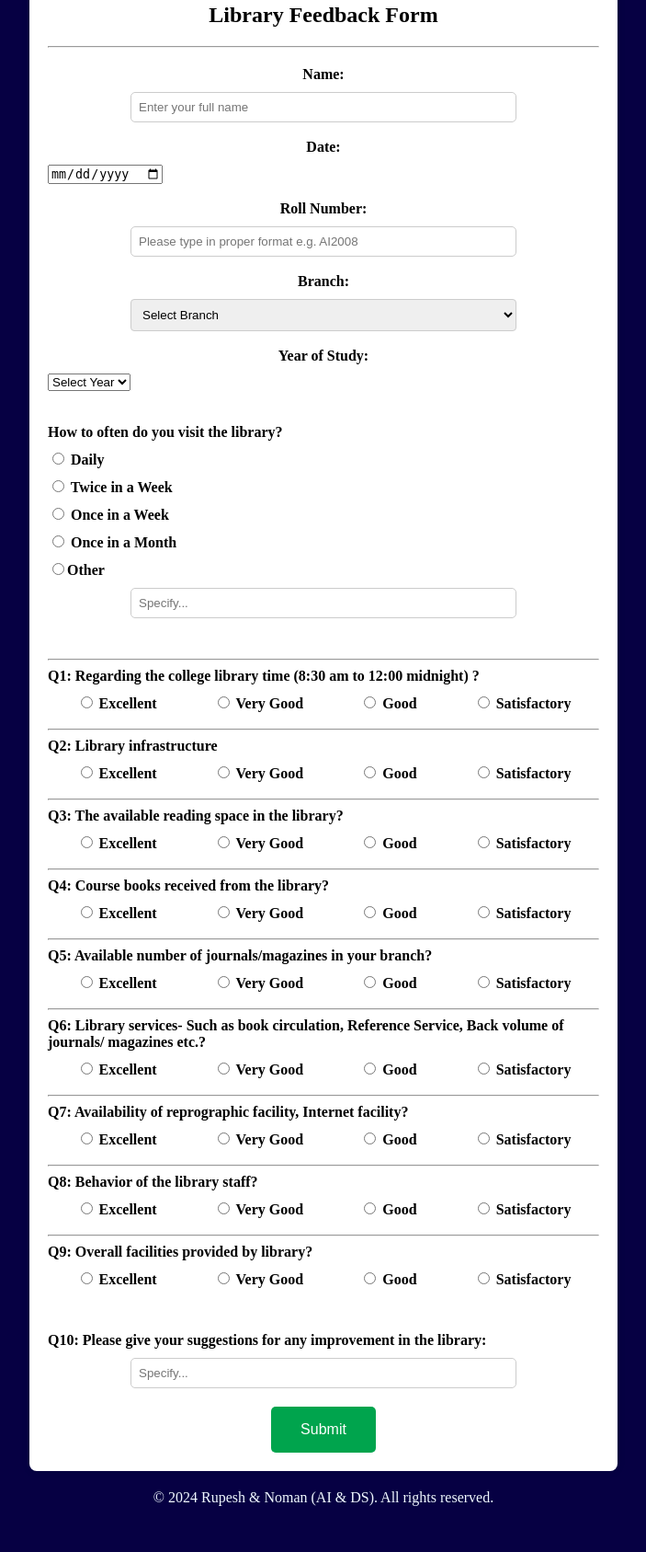
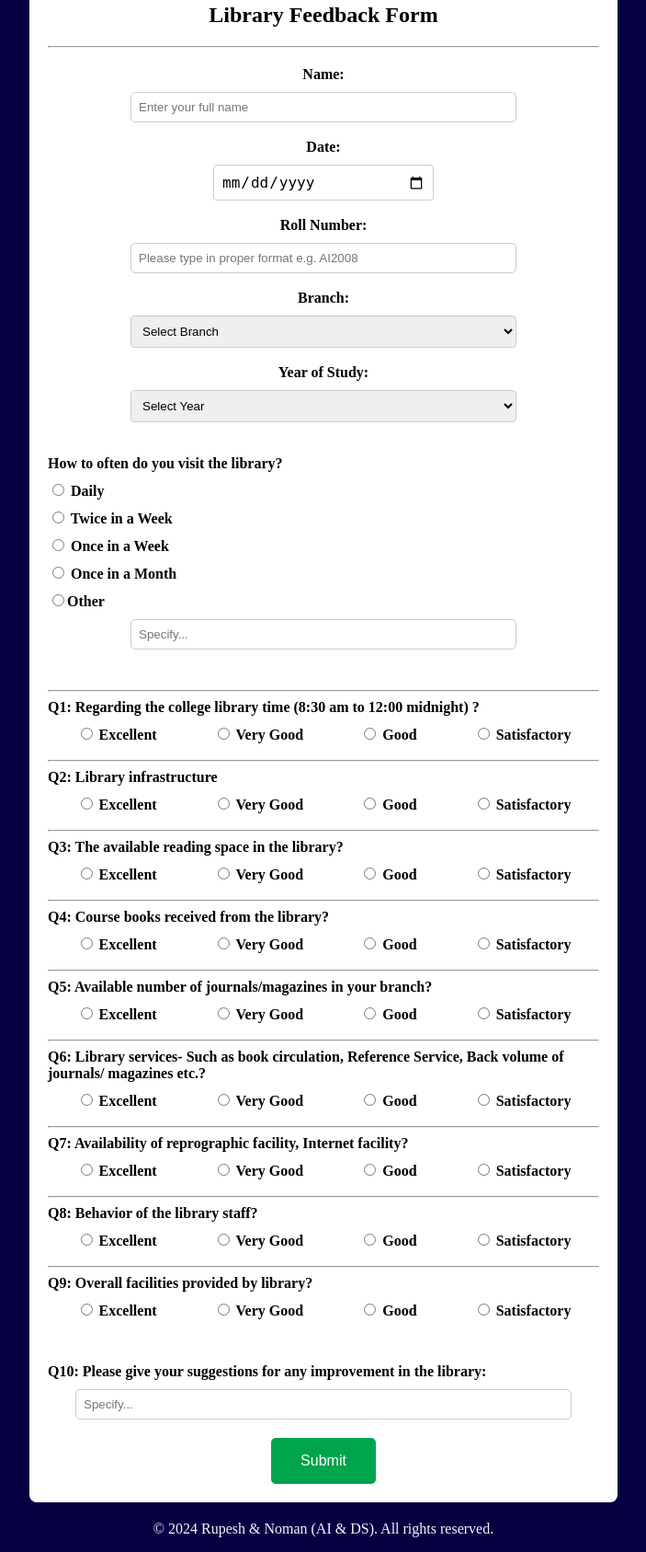
Before and after one commit to rupeshbharambe24/feedback-form, a Flask app: page /library-feedback in a window 1280 px wide. Shown: the part 177-1864 px from the top of the page at 92% size, without its empty margins (288-991 px from the left). Before the commit the page ends 1814 px from the top, so only its background shows below. Run offline with Flask 3, Linux system fonts and the light colour scheme.

Commit message:
Update style.css

```diff
--- a/static/style.css
+++ b/static/style.css
@@ -68,8 +68,34 @@ select#branch {
     display: block;
 }
 
+select#year {
+    width: 70%;
+    padding: 8px;
+    margin-bottom: 20px;
+    border: 1px solid #ccc;
+    border-radius: 4px;
+    box-sizing: border-box;
+    background-repeat: no-repeat;
+    background-position: right 8px top 50%;
+    background-size: 16px auto;
+    margin: 0 auto;
+    display: block;
+}
+
 select#branch option {
     padding: 8px;
+}
+
+input[type="date"] {
+    width: 40%;
+    padding: 8px;
+    font-size: 16px;
+    border: 1px solid #ccc;
+    border-radius: 4px;
+    box-sizing: border-box;
+    margin-bottom: 10px;
+    margin: 0 auto;
+    display: block;
 }
 
 .submitButton {
@@ -94,6 +120,11 @@ h1,h2,h3 {
     margin-bottom: 20px;
 }
 
+h4 {
+    margin-top: 2px;
+    font-weight: lighter;
+}
+
 label {
     display: block;
     margin-bottom: 10px;
@@ -105,8 +136,19 @@ label {
     text-align: center;
 }
 
-input[type="text"] {
+.text {
     width: 70%;
+    padding: 8px;
+    margin-bottom: 20px;
+    border: 1px solid #ccc;
+    border-radius: 5px;
+    box-sizing: border-box;
+    margin: 0 auto;
+    display: block;
+}
+
+.text1 {
+    width: 90%;
     padding: 8px;
     margin-bottom: 20px;
     border: 1px solid #ccc;
```
